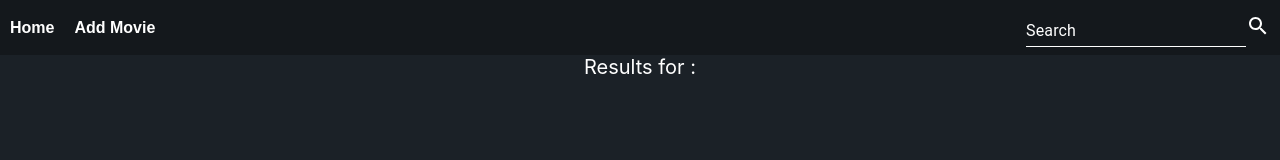
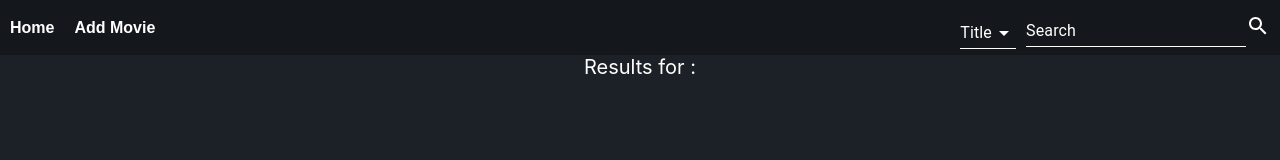
Before and after one commit to zkilleb/movie-db, a React (Create React App) app: page /search in a window 1280 px wide. Shown: the top 160 px of the page. Built offline with nearby package versions, Linux system fonts and the light colour scheme; the HTML template or start-up script is replaced by a standard one.

Commit message:
Add search type parameter for searching

```diff
--- a/src/components/Search.tsx
+++ b/src/components/Search.tsx
@@ -1,7 +1,7 @@
 import React, { KeyboardEvent } from "react";
 import { makeStyles } from "@material-ui/core/styles";
 import SearchIcon from "@material-ui/icons/Search";
-import { TextField, Icon } from "@material-ui/core";
+import { TextField, Icon, Select, MenuItem } from "@material-ui/core";
 import { useHistory } from "react-router-dom";
 import { Validation } from "../classes";
 import { Notification } from ".";
@@ -11,7 +11,19 @@ export function Search() {
   const history = useHistory();
   const [title, setTitle] = React.useState("");
   const [open, setOpen] = React.useState(false);
+  const [search, setSearch] = React.useState("title");
   const [validation, setValidation] = React.useState<Validation | undefined>();
+
+  const searchTypes = [
+    {
+      label: "Title",
+      value: "title",
+    },
+    {
+      label: "Director",
+      value: "director",
+    },
+  ];
 
   return (
     <div>
@@ -23,7 +35,22 @@ export function Search() {
           handleClose={handleClose}
         />
       )}
-
+      <Select
+        value={search}
+        className={classes.searchType}
+        onChange={handleChange}
+        inputProps={{
+          classes: {
+            icon: classes.icon,
+          },
+        }}
+      >
+        {searchTypes.map((option) => (
+          <MenuItem key={option.value} value={option.value}>
+            {option.label}
+          </MenuItem>
+        ))}
+      </Select>
       <TextField
         InputProps={{ className: classes.field }}
         InputLabelProps={{ className: classes.field }}
@@ -48,7 +75,7 @@ export function Search() {
     if (title.length > 2) {
       history.push({
         pathname: "/search",
-        search: `?title=${title}`,
+        search: `?title=${title}&type=${search}`,
       });
       setTitle("");
     } else {
@@ -58,6 +85,10 @@ export function Search() {
       });
       setOpen(true);
     }
+  }
+
+  function handleChange(event: any) {
+    setSearch(event.target.value);
   }
 
   function handleKeyPress(event: KeyboardEvent<HTMLDivElement>) {
@@ -99,4 +130,17 @@ const useStyles = makeStyles(() => ({
     marginTop: 15,
     display: "inline-block",
   },
+  searchType: {
+    color: "white",
+    marginRight: 10,
+    "&:before": {
+      borderColor: "white",
+    },
+    "&:after": {
+      borderColor: "white",
+    },
+  },
+  icon: {
+    color: "white",
+  },
 }));
--- a/src/handlers/getTMDBKeyword.ts
+++ b/src/handlers/getTMDBKeyword.ts
@@ -1,9 +1,13 @@
 import axios from "axios";
 
-export async function getTMDBKeyword(title: string | null): Promise<[]> {
-  return await axios
-    .get(`http://localhost:8080/keyword-search/${title}`)
-    .then((res) => {
-      return res.data;
-    });
+export async function getTMDBKeyword(
+  title: string | null,
+  type: string | null
+): Promise<[]> {
+  let route = "";
+  if (type === "title") route = `keyword-search/${title}`;
+  if (type === "director") route = `person-search/${title}`;
+  return await axios.get(`http://localhost:8080/${route}`).then((res) => {
+    return res.data;
+  });
 }
--- a/src/handlers/index.ts
+++ b/src/handlers/index.ts
@@ -6,3 +6,4 @@ export { getRecommendations } from "./getRecommendations";
 export { deleteMovie } from "./deleteMovie";
 export { getReview } from "./getReview";
 export { getRandom } from "./getRandom";
+export { searchDirector } from "./searchDirector";
--- a/src/handlers/searchDirector.ts
+++ b/src/handlers/searchDirector.ts
@@ -1,6 +1,6 @@
 import axios from "axios";
 
-export async function searchDirector(name: string): Promise<[]> {
+export async function searchDirector(name: string | null): Promise<[]> {
   return await axios
     .get(`http://localhost:8080/director/${name}`)
     .then((res) => {
--- a/src/routes/Search.tsx
+++ b/src/routes/Search.tsx
@@ -2,7 +2,7 @@ import React from "react";
 import { makeStyles } from "@material-ui/core/styles";
 import { Button } from "@material-ui/core";
 import { Link } from "react-router-dom";
-import { searchMovie, getTMDBKeyword } from "../handlers";
+import { searchMovie, getTMDBKeyword, searchDirector } from "../handlers";
 import { Result } from "../classes";
 import { SearchResult } from "../components";
 
@@ -14,19 +14,28 @@ export function Search() {
 
   const params = new URLSearchParams(window.location.search);
   const title = params.get("title");
+  const type = params.get("type");
 
   React.useEffect(() => {
     if (title) {
       setUrlParams(decodeURI(title));
       async function fetchData() {
-        const tmdbResults = await getTMDBKeyword(title);
-        const results = await searchMovie(title);
+        const tmdbResults = await getTMDBKeyword(title, type);
+        let results;
+        switch (type) {
+          case "title":
+            results = await searchMovie(title);
+            break;
+          case "director":
+            results = await searchDirector(title);
+            break;
+        }
         if (results) setSearchResults(results);
         if (tmdbResults) setKeywordResults(tmdbResults);
       }
       fetchData();
     }
-  }, [title]);
+  }, [title, type]);
 
   return (
     <div data-cy="SearchResultPage">
--- a/src/util/index.ts
+++ b/src/util/index.ts
@@ -8,7 +8,7 @@ export async function filterTMDBResult(
   const minYear = year ? parseInt(year) - 1 : 0;
   const maxYear = year ? parseInt(year) + 1 : 0;
   if (title) {
-    const tmdbResults = await getTMDBKeyword(title);
+    const tmdbResults = await getTMDBKeyword(title, "title");
     if (tmdbResults) {
       const result: TMDBResult[] | undefined = tmdbResults.find(
         (movie: TMDBResult) =>
```
Also changed, not shown: 1 other file (tests, documents, lock files or other folders).
